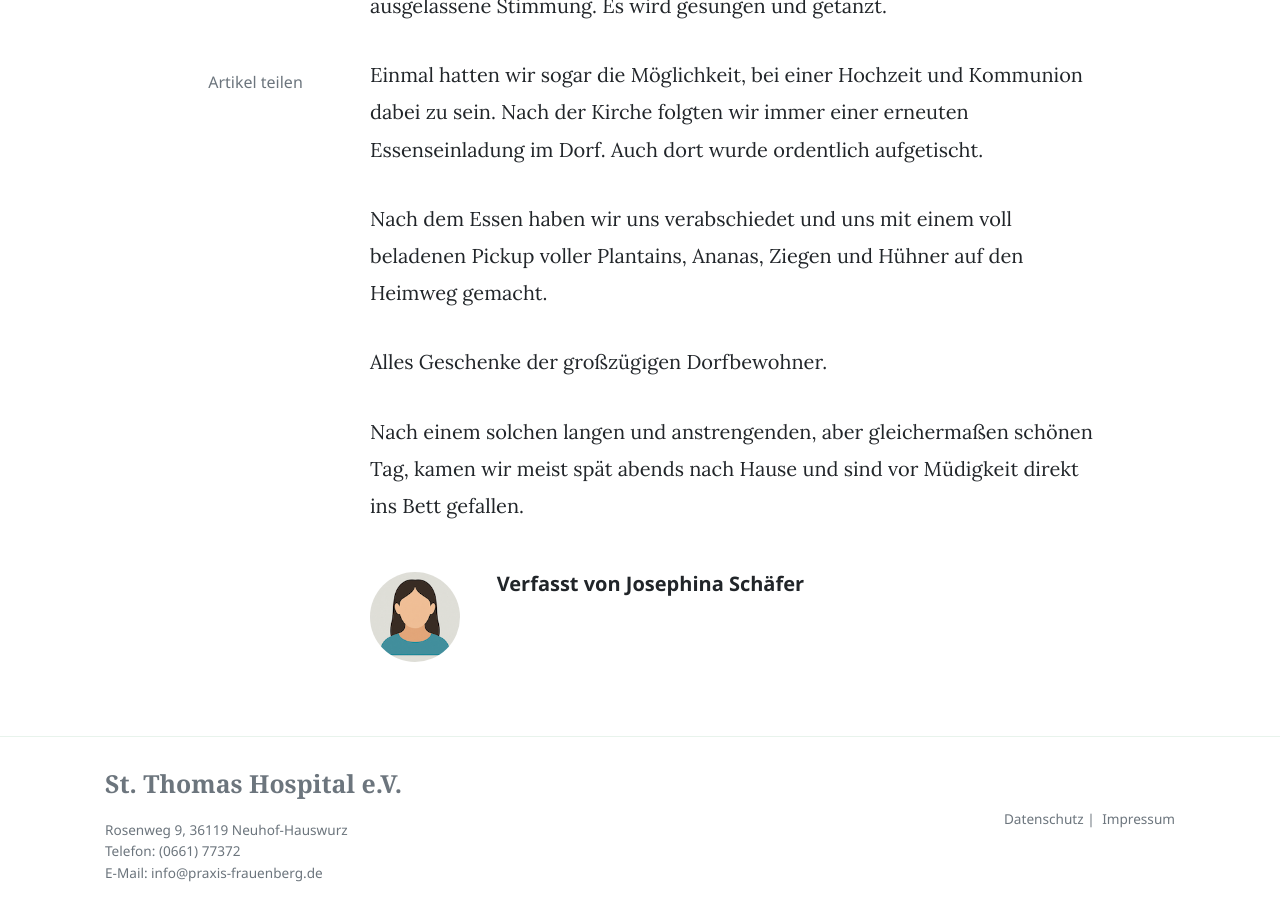
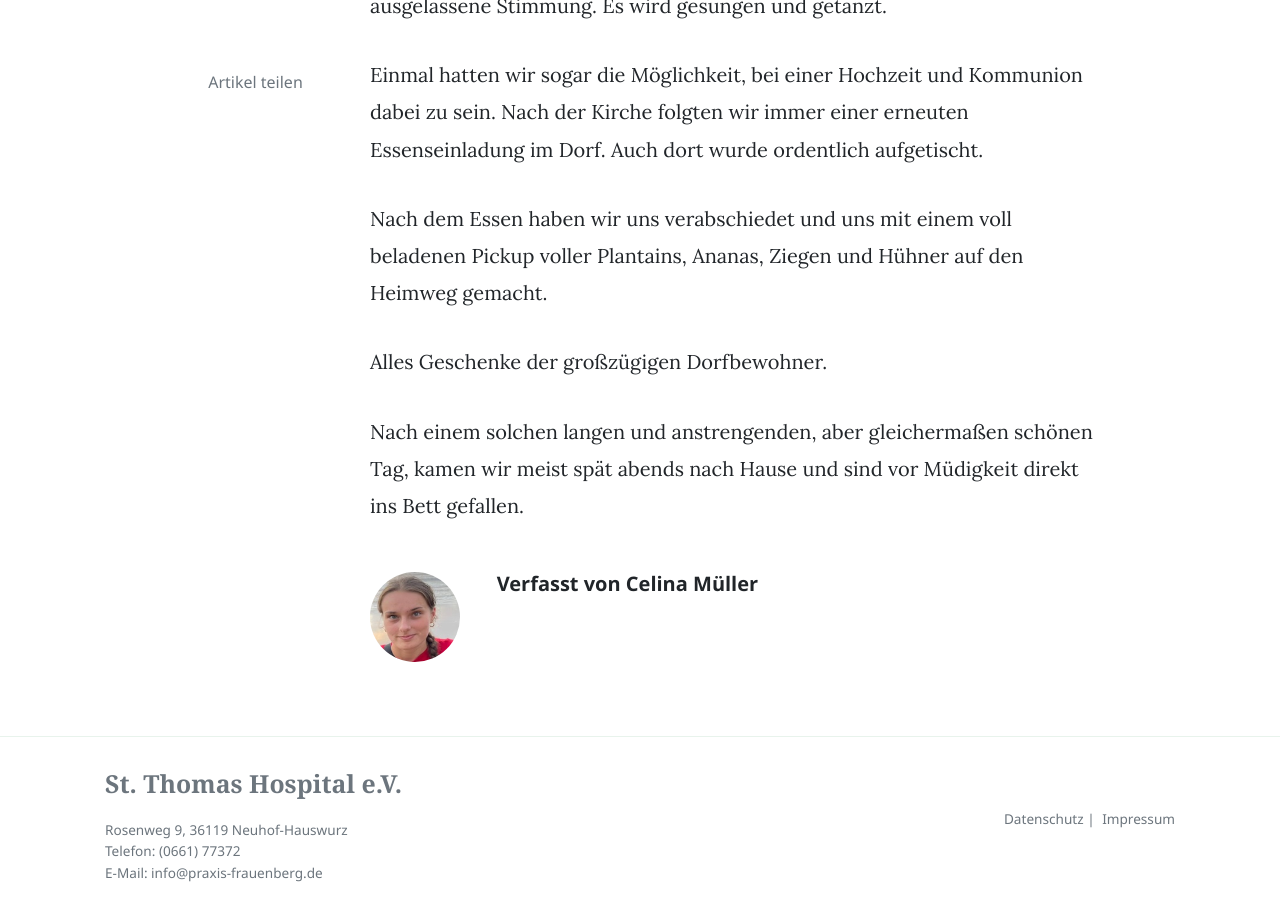
Before and after one commit to Thomas-Hospital-e-V/Thomas-Hospital-e-V.github.io, a Jekyll site: the page built from _posts/de/2024-03-29-bericht-kamerun.md, in a window 1280 px wide and 900 px high, scrolled down 1868 px. Built offline with Jekyll 4.4.1, drawn with Linux system fonts in a browser that asks for light colours; nearby versions of some CDN libraries; comment, search, counter and statistics services are not loaded; some of the changed text lies outside the part shown; grey boxes are pictures that could not be loaded.

Commit message:
fixed article authorship

```diff
--- a/_config.yml
+++ b/_config.yml
@@ -57,7 +57,7 @@ authors:
     sylvia-usbeck:
       name:           Sylvia Usbeck
       site:           https://thomas-hospital.de
-      avatar:         assets/images/avatar-sylvia usbeck.jpg
+      avatar:         assets/images/avatar-sylvia-usbeck.jpg
       bio:            "Website-Einrichtung und Betreuung"
       email:          info@praxis-frauenberg.de
 
@@ -66,6 +66,13 @@ authors:
       site:           https://thomas-hospital.de
       avatar:         assets/images/avatar-default-male.png
       bio:            "Website-Einrichtung und Betreuung, Englisch-Übersetzung"
+      email:          info@praxis-frauenberg.de
+
+    celina-mueller:
+      name:           Celina Müller
+      site:           https://thomas-hospital.de
+      avatar:         assets/images/avatar-celina-mueller.jpg
+      bio:            ""
       email:          info@praxis-frauenberg.de
 
 # Defaults
--- a/_posts/de/2024-03-29-bericht-kamerun.md
+++ b/_posts/de/2024-03-29-bericht-kamerun.md
@@ -3,7 +3,7 @@ layout: post
 title:  "Bericht aus Kamerun 2024"
 categories: [ Kinderhilfe ]
 image: assets/images/IMG_5938.jpg
-author: josephina-schaefer
+author: celina-mueller
 ---
 
 Ausflug in den Busch
```
Also changed, not shown: assets/images/avatar-celina-mueller.jpg (added), assets/images/avatar-sylvia-usbeck.jpg (renamed from assets/images/avatar-sylvia usbeck.jpg), 7 other files.
